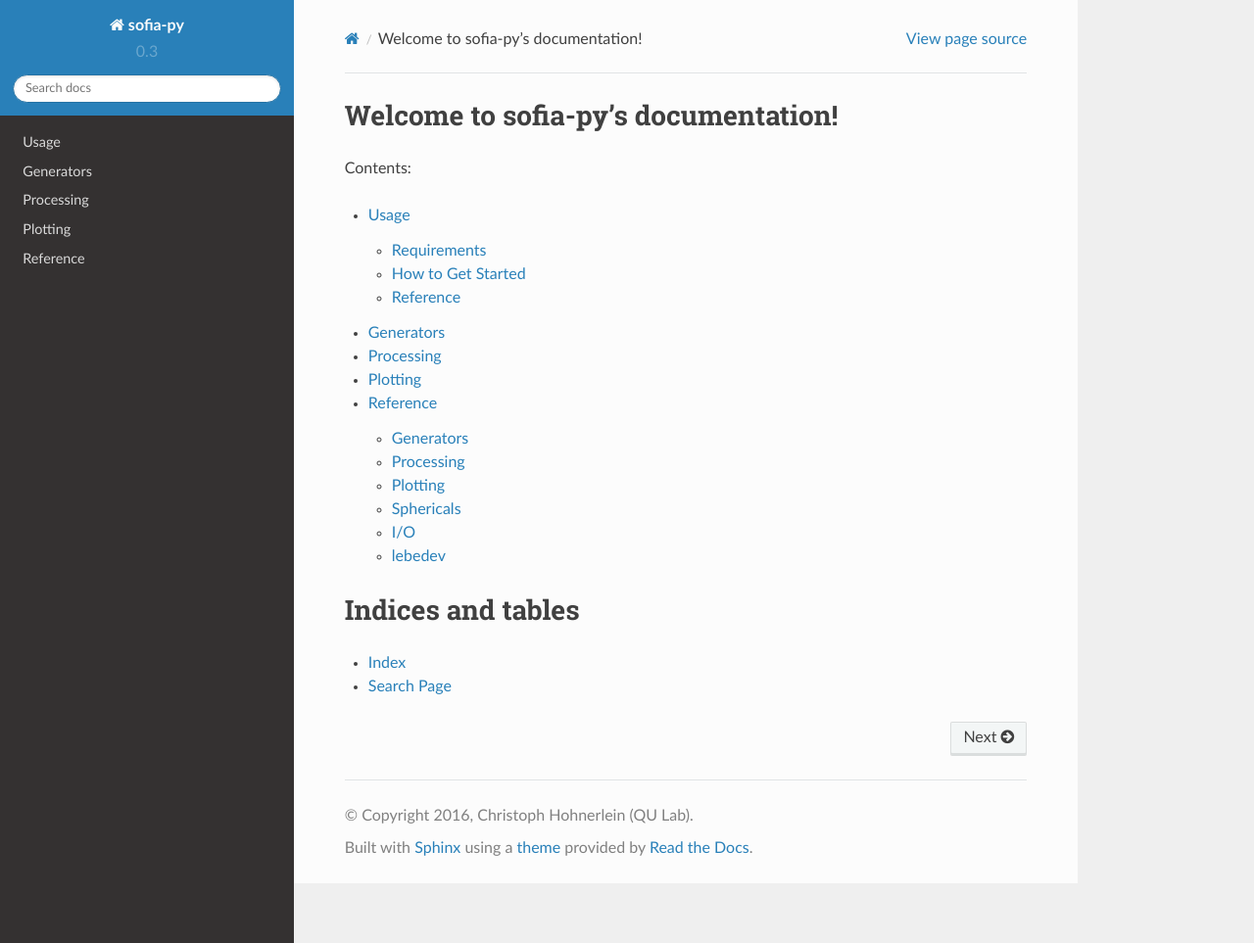
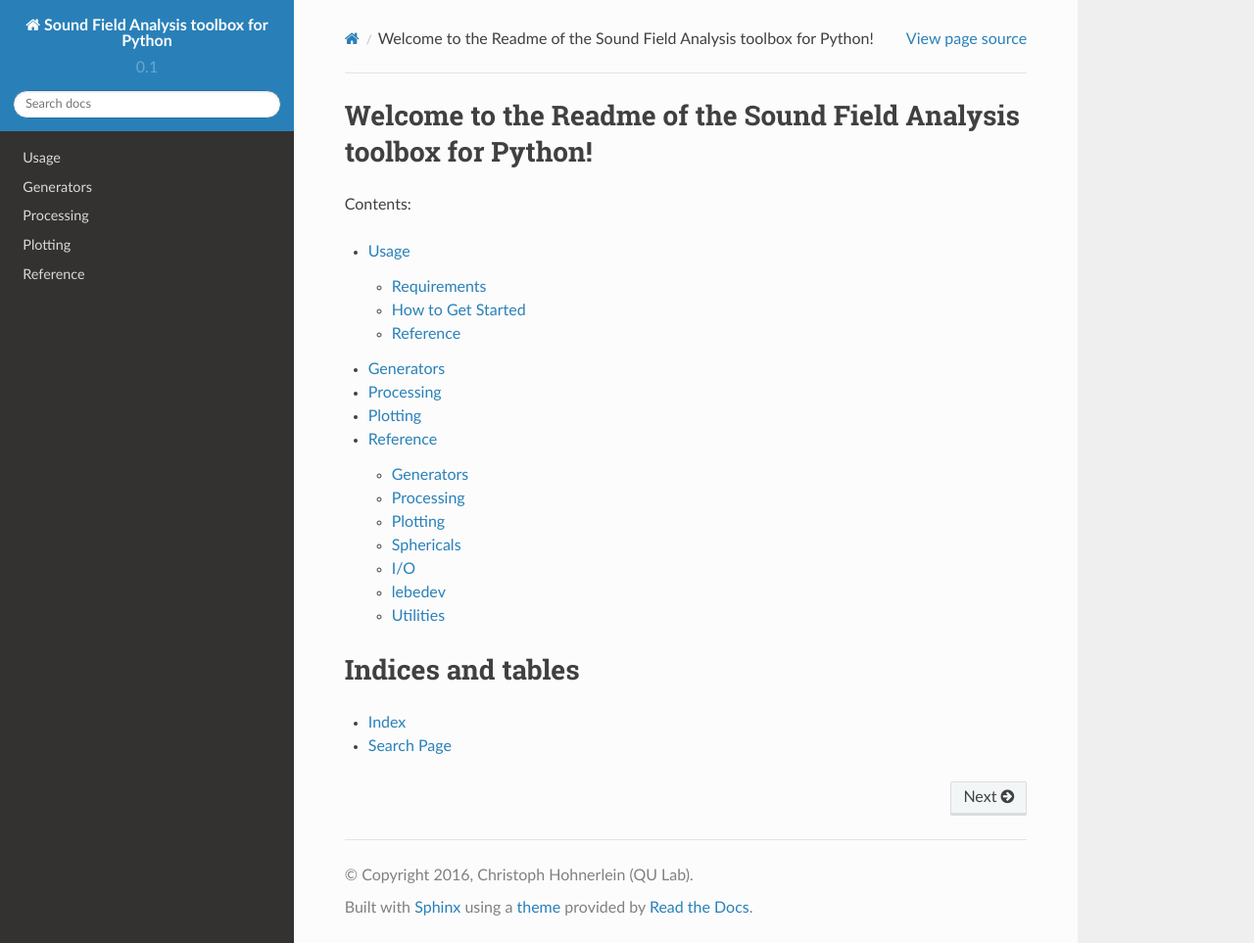
Before and after one commit to AppliedAcousticsChalmers/sound_field_analysis-py, a Sphinx documentation site: the page built from doc/index.rst, in a window 1280 px wide and 963 px high. Shown: the whole window at 98% size. Built offline with Sphinx 7.4.7 and the Read the Docs theme 2.0.0, drawn with Linux system fonts in a browser that asks for light colours.

Commit message:
update documentation to SFA

```diff
--- a/doc/conf.py
+++ b/doc/conf.py
@@ -1,8 +1,6 @@
 #!/usr/bin/env python3
 # -*- coding: utf-8 -*-
 #
-# sofia-py documentation build configuration file, created by
-# sphinx-quickstart on Mon Jul 25 12:05:52 2016.
 #
 # This file is execfile()d with the current directory set to its
 # containing dir.
@@ -57,7 +55,7 @@ source_suffix = '.rst'
 master_doc = 'index'
 
 # General information about the project.
-project = 'sofia-py'
+project = 'Sound Field Analysis toolbox for Python'
 copyright = '2016, Christoph Hohnerlein (QU Lab)'
 author = 'Christoph Hohnerlein (QU Lab)'
 
@@ -66,9 +64,9 @@ author = 'Christoph Hohnerlein (QU Lab)'
 # built documents.
 #
 # The short X.Y version.
-version = '0.3'
+version = '0.1'
 # The full version, including alpha/beta/rc tags.
-release = '0.3'
+release = '0.1dev'
 
 # The language for content autogenerated by Sphinx. Refer to documentation
 # for a list of supported languages.
@@ -153,7 +151,7 @@ html_theme_path = ["_themes", ]
 # The name for this set of Sphinx documents.
 # "<project> v<release> documentation" by default.
 #
-# html_title = 'sofia-py v0.2'
+# html_title = ''
 
 # A shorter title for the navigation bar.  Default is the same as html_title.
 #
@@ -253,7 +251,7 @@ html_static_path = ['_static']
 # html_search_scorer = 'scorer.js'
 
 # Output file base name for HTML help builder.
-htmlhelp_basename = 'sofia-pydoc'
+htmlhelp_basename = 'sfa_doc'
 
 # -- Options for LaTeX output ---------------------------------------------
 
@@ -282,7 +280,7 @@ latex_elements = {
 # (source start file, target name, title,
 #  author, documentclass [howto, manual, or own class]).
 latex_documents = [
-    (master_doc, 'sofia-py.tex', 'sofia-py Documentation',
+    (master_doc, 'sfa_readme.tex', 'Sound Field Analysis Toolbox Readme',
      'Christoph Hohnerlein (QU Lab)', 'manual'),
 ]
 
@@ -324,7 +322,7 @@ latex_documents = [
 # One entry per manual page. List of tuples
 # (source start file, name, description, authors, manual section).
 man_pages = [
-    (master_doc, 'sofia-py', 'sofia-py Documentation',
+    (master_doc, 'sfa_readme', 'Sound Field Analysis Toolbox Readme',
      [author], 1)
 ]
 
@@ -339,8 +337,8 @@ man_pages = [
 # (source start file, target name, title, author,
 #  dir menu entry, description, category)
 texinfo_documents = [
-    (master_doc, 'sofia-py', 'sofia-py Documentation',
-     author, 'sofia-py', 'One line description of project.',
+    (master_doc, 'sfa_readme', 'Sound Field Analysis Toolbox for Python Readme',
+     author, 'sfa_readme', 'Analyze, visualize and process sound field data recorded by spherical microphone arrays.',
      'Miscellaneous'),
 ]
 
--- a/doc/index.rst
+++ b/doc/index.rst
@@ -1,10 +1,5 @@
-.. sofia-py documentation master file, created by
-   sphinx-quickstart on Mon Jul 25 12:05:52 2016.
-   You can adapt this file completely to your liking, but it should at least
-   contain the root `toctree` directive.
-
-Welcome to sofia-py's documentation!
-====================================
+Welcome to the Readme of the Sound Field Analysis toolbox for Python!
+=====================================================================
 
 Contents:
 
--- a/doc/plotting.rst
+++ b/doc/plotting.rst
@@ -3,4 +3,4 @@ Plotting
 
 Plotting explanation.
 
-.. automodule:: sofia.plot
+.. automodule:: sound_field_analysis.plot
--- a/doc/processing.rst
+++ b/doc/processing.rst
@@ -3,4 +3,4 @@ Processing
 
 Processing explanation.
 
-.. automodule:: sofia.process
+.. automodule:: sound_field_analysis.process
```
Also changed, not shown: doc/reference.rst (+14 -8 lines), 2 other files.
